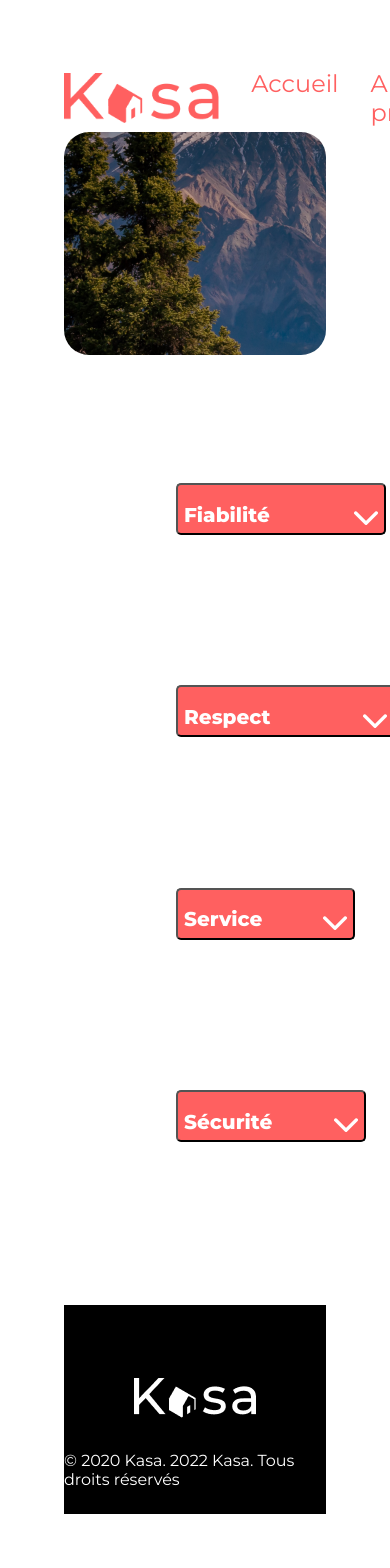
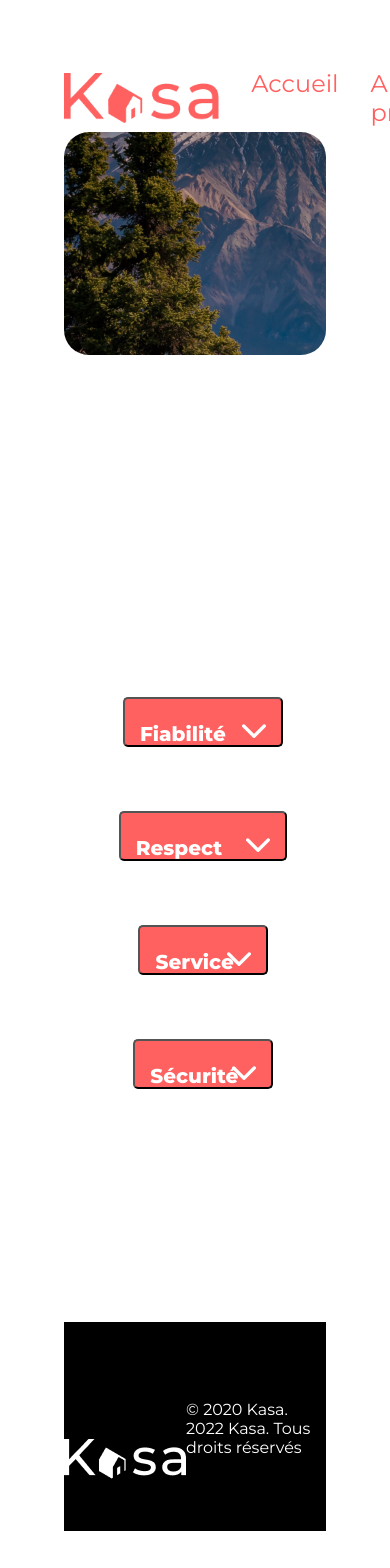
Before and after one commit to moradelhenri/Moradel_henri_Kaza, a React (Create React App) app in the folder kaza/: page /about in a window 390 px wide. Shown: the top 1568 px of the page. Built offline with nearby package versions, Linux system fonts and the light colour scheme.

Commit message:
preparation media querry

```diff
--- a/kaza/src/components/Accordion.css
+++ b/kaza/src/components/Accordion.css
@@ -3,7 +3,7 @@
     padding: 0rem  2rem  2rem  2rem;
         border-radius: 3px;
     display: grid;
-
+   margin-right: -1rem;
 
     }
 
@@ -11,12 +11,17 @@ display: grid;
 
     .accordion-visible {
         background-color: #ff6060;
-display: flex;
+
      color: white;
      cursor: pointer;
+     display: grid;
 
+     align-items: center;
+     height: 50px;
+     padding: 7px 15px ;
      border-radius: 5px;
-height: 52px;
+     width: 100%;
+
 
     }
 
@@ -24,33 +29,41 @@ height: 52px;
 
 
      .accordion-visible h2 {
-
+  justify-items: center;
     text-align: left;
          font-size: 20px;
-
+    align-items: center;
     display: flex;
+   align-self: center;
 
      }
 
     .accordion-visible img {
 
 
-margin-top: -2rem;
+    margin-top: -4rem;
 
 
     justify-self: end;
     transform: rotate(180deg);
-    transition: transform 0.2s ease-in-out;
+	transition: 0.4s ease-in-out;
 
     }
     .accordion-visible img.active {
-    transform: rotate(0deg)
+
+	transform: rotate(0deg);
+	transition: 0.4s 0.4s ease-in-out;
     }
-
     .accordion-visible span {
        display: grid;
         font-size: 20px;
+        padding: 22px 15px;
+      pointer-events: none;
+    }
+   .box-p_text:hover .accordion-visible img:hover{
 
+        cursor: pointer ;
+      margin-bottom: 5rem;
     }
 
     .accordion-toggle {
@@ -64,6 +77,7 @@ padding: auto;
         color: #ff6060;
         border-bottom-left-radius: 10px;
         border-bottom-right-radius: 10px;
+
     }
 
     .animated {
@@ -74,18 +88,31 @@ padding: auto;
     }
 
     .accordion-toggle p {
-margin-right: 3rem;
-margin-left: 2rem;
+
       text-size-adjust:content;
+
+        line-height: 1.3;
+        /* padding: 22px 15px ; */
+
+        display: grid;
+    }
+    .box-p_text{
+display:flex;
+margin: 0;
+padding: 22px 15px;
 pointer-events: none;
-    line-height: 1.3;
+
+        margin-bottom: 2%;
+
 
 }
+
+
     .box-description {
 
-grid-area: 5/2;
-margin-right: -2rem;
+    grid-area: 5/1;
 
+    margin-left: -1rem;
     display:grid;
      width: max(47vw, 200px);
 
@@ -101,21 +128,27 @@ display:grid;
 
     .box-equipement{
     margin-bottom: 4rem;
-display:inline-grid;
-
-grid-area: 5/1;
+    display:grid;
+    margin-right: -4rem;
+    grid-area: 5/2;
      width: max(47vw, 200px);
 
 
+    }
+    @media (max-width: 1350px) {
+    .box-equipement{
+margin-right: -2rem;
+    }
+}
 
 
-}
+
     .wapper_accordion {
     display: grid ;
     margin-right: -12rem;
     margin-left: -3rem;
     height: 52px;
-
+    margin-bottom: 5rem;
        grid-area: 6/1;
     grid-template-columns: 1fr 1fr ;
     grid-template-rows: 52px 52px;
--- a/kaza/src/components/Accordion.js
+++ b/kaza/src/components/Accordion.js
@@ -46,9 +46,9 @@ className="accordion-visible">
           ref={refHeight}
           >
             {/* a des fins d"accessibilité pour caché ou rendre visible pour les lecteurs d'ecran */}
-              <p aria-hidden = {toggle ? true : false}>
+            <div className="box-p_text">  <p aria-hidden = {toggle ? true : false}>
            {props.Text}
-              </p>
+              </p></div>
           </div>
 
       </ul>
--- a/kaza/src/components/Footer.css
+++ b/kaza/src/components/Footer.css
@@ -1,28 +1,62 @@
+.box_fiche_footer{
+ text-align:justify; padding:0px;
+  display:grid;
+  padding-top: 5%;
+  max-width: 1600px;
+
+
+
+}
+@media (max-width: 1150px) {
+.box_about_footer{
+
+margin-top: 10%;
+
+}
+ }
+ @media (max-width: 1100px) {
+.box_about_footer{
+margin-top: 20%;
+
+
+}
+
+
+
+  }
 
 
   #container-footer {
-    display: grid;
-     width: 100%;
+    display: flex;
+
     height: 209px;
+;
+
+justify-content: space-between;
+align-items: center;
+justify-content: center;
 
     background-color: #000000;
 justify-items: center;
-    margin-top: 35px;
+    margin-top: 9%;
+
 
   }
 
 
   .text-footer {
 color: #fff;
-display: grid;
-align-self: center;
-
+display: flex;
+		align-items: flex-end;
+		justify-content: center;
+    margin: 4% 0 3% 0;
+    width: 100%;
   }
   .img-footer{
-display: grid;
+display: flex;
 align-self: center;
 margin-top: 4rem;
-    width: 122px;
+
 		height: 40px;
 
 
--- a/kaza/src/layouts/RootLayout.js
+++ b/kaza/src/layouts/RootLayout.js
@@ -1,4 +1,4 @@
-import { BrowserRouter, Routes, Route, Outlet, NavLink } from "react-router-dom";
+import { BrowserRouter, Routes, Route, Outlet,  } from "react-router-dom";
 
 import Fiche from "../pages/Fiche";
 
--- a/kaza/src/pages/About.css
+++ b/kaza/src/pages/About.css
@@ -10,46 +10,25 @@
     justify-content: center;
     align-items: center;
     padding-right: 15px;
-
+ max-width: 1600px;
     /* filter: brightness(60%); */
 
 
 }
 .container-about-accordion{
 justify-content: space-between;
-
-padding:5rem;
-
-
-
-
-margin-top: 2rem;
+justify-content: space-around;
+ min-width: 100px;
+ max-width: 1600px;
+justify-items: center;
+align-items: center;
+margin-left: 5rem;
+margin-right: 5rem;
+justify-content: center;
+margin-top: 12rem;
     display: flex;
     flex-direction: column;
 
     height: 723px;
 
 }
-
-
-
-
-.box-service{
-display: flex;
-
-
-
-
-}
-
-.box-respect {
-    display: flex;
-
-
-
-}
-.oui{
-background-color: blue;
-
-display: flex;
-}
--- a/kaza/src/pages/About.jsx
+++ b/kaza/src/pages/About.jsx
@@ -8,28 +8,28 @@ import Accordion from "../components/Accordion";
 
 function About() {
   return (
-    <div>
+    <div className="oui">
        <Header/>
       <NavLink />
       <div className="apropos-picture"></div>
       <div className="container-about-accordion">
         <div>
-          {" "}
+
           <Accordion
             Title="Fiabilité"
             Text="Les annonces postées sur Kasa garantissent une fiabilité totale. Les photos sont conformes aux logements, et toutes les informations sont régulièrement vérifiées  par nos équipes."
           />
         </div>
         <div className="box-respect">
-          {" "}
+
           <Accordion
-            style={{ textAlign: "left" }}
+
             Title="Respect"
             Text="La bienveillance fait partie des valeurs fondatrices de Kasa. Tout comportement discriminatoire ou de perturbation du voisinage entraînera une exclusion de notre plateforme."
           />
         </div>
         <div className="box-service">
-          {" "}
+
           <Accordion
             Title="Service"
             Text=" Nos équipes se tiennent à votre disposition pour vous fournir une expérience parfaite. N'hésitez pas à nous contacter si vous avez la moindre question."
@@ -41,8 +41,9 @@ function About() {
              En laissant une note aussi bien à l'hôte qu'au locataire, cela permet à nos équipes de vérifier que les standards sont bien respectés. Nous organisons également des ateliers sur la sécurité domestique pour nos hôtes."
         />
       </div>
-
+        <div className="box_about_footer">
        <Footer/>
+        </div>
            </div>
   );
 }
--- a/kaza/src/pages/Fiche.js
+++ b/kaza/src/pages/Fiche.js
@@ -20,7 +20,8 @@ function Fiche() {
 
   useEffect(() => {
     axios
-      .get("http://localhost:3000/data.json")
+      .get("http://localhost:3000/data.json?")
+
       .then((res) => {
         const ficheData = res.data.find((x) => x.id === id);
         console.log(ficheData);
@@ -29,7 +30,7 @@ function Fiche() {
       .catch((err) => console.log(err));
   }, [id]);
 
-  return (
+  return ( "http://localhost:3000",
     <div className="housing_sheet">
        <Header />
       {data.id ? (
@@ -65,16 +66,20 @@ function Fiche() {
 
                 <div className="box-description">
                   <Accordion Title="Description" Text={Description} />
-                </div>
+
               </div>
             </div>
+
+            </div>
           </div>
+          <div className="box_fiche_footer"> <Footer/></div>
         </div>
       ) : null}
 
 
-      ;<div className="ok"></div>
-       <Footer/>
+      ;
+      {/* <div className="ok"></div> */}
+
     </div>
   );
 }
--- a/kaza/src/styles.css
+++ b/kaza/src/styles.css
@@ -97,6 +97,17 @@ section {
    margin-top: 2rem;
    gap: 2rem;
  }
+ @media (max-width: 1150px) {
+ .box_section_galerie{
+  display: grid;
+  grid-template-columns: repeat(2, 1fr);
+
+ }
+
+}
+
+
+
 
 .box_card {
   border-radius: 15px;
```
Lines whose indentation alone changed are shown as unchanged.
